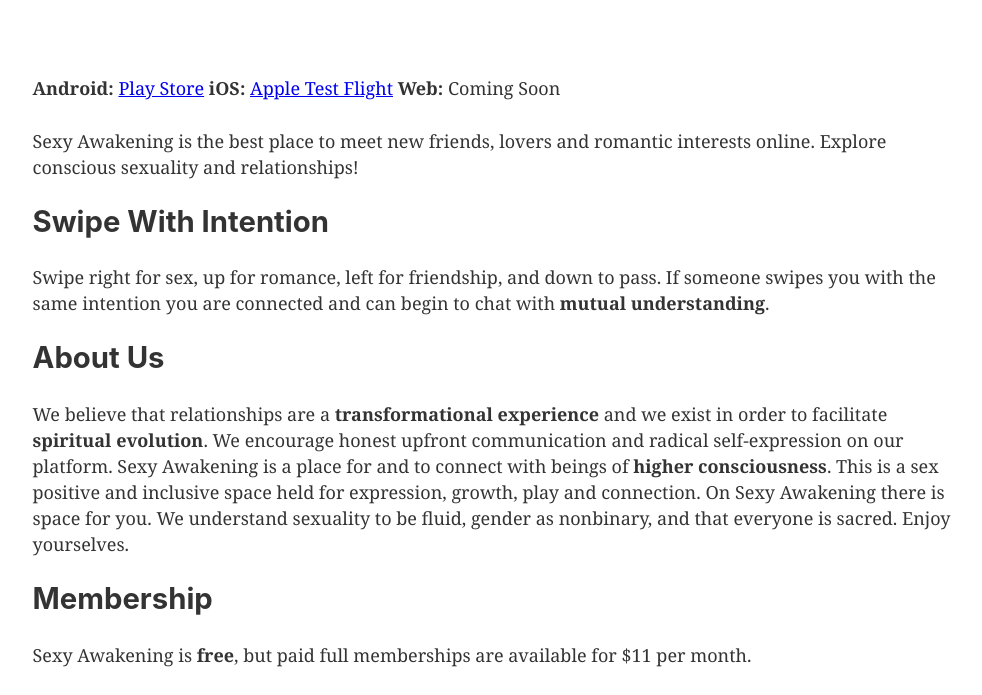
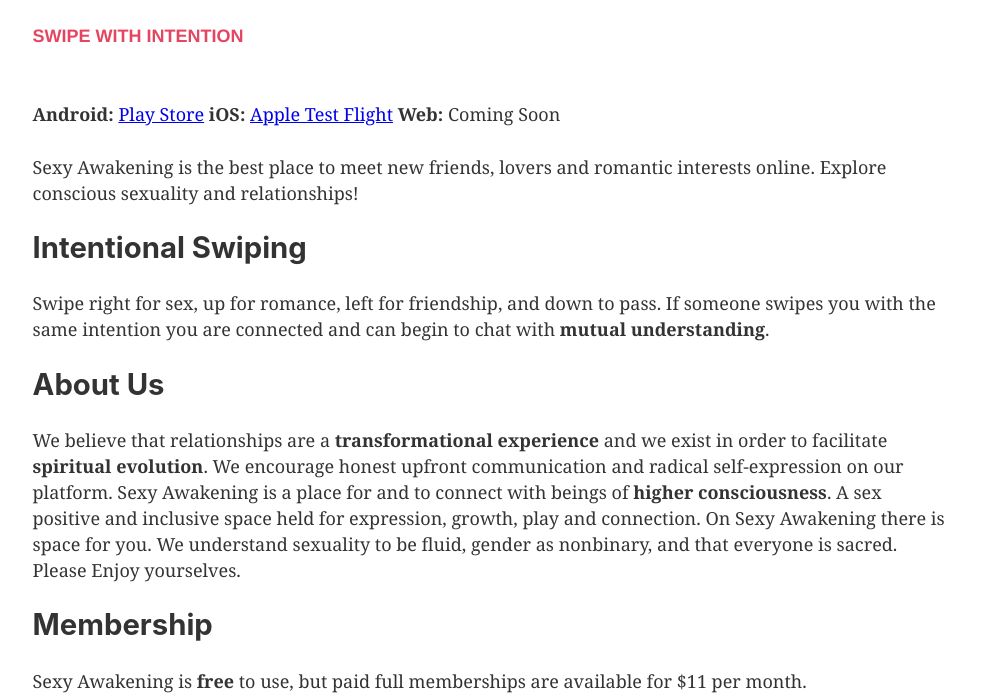
Before and after one commit to russjwells/sexy-awakening-website-2, a Gatsby site: page / in a window 1280 px wide. Shown: the part 109-804 px from the top of the page, without its empty margins (147-1129 px from the left). Built offline with nearby package versions, Linux system fonts and the light colour scheme; Gatsby itself is replaced by a stand-in of ours.

Commit message:
copy and subheader

```diff
--- a/src/components/header.js
+++ b/src/components/header.js
@@ -40,6 +40,16 @@
           </div>
         </Link>
       </div>
+      <div
+        style={{
+          color: `#e54560`,
+          textDecoration: `none`,
+          fontFamily: 'helvetica, arial, sans-serif',
+              fontWeight: 'bold',
+        }}
+      >
+        SWIPE WITH INTENTION
+        </div>
     </div>
   </header>
 )
--- a/src/pages/index.js
+++ b/src/pages/index.js
@@ -10,12 +10,12 @@
     <SEO title="Home" />
     <p><b>Android: </b><a href="https://play.google.com/store/apps/details?id=com.DigitalHyperspace.SexyAwakening">Play Store</a> <b>iOS: </b><a href="https://testflight.apple.com/join/A52QNb4b">Apple Test Flight</a> <b>Web: </b>Coming Soon</p>
     <p>Sexy Awakening is the best place to meet new friends, lovers and romantic interests online. Explore conscious sexuality and relationships!</p>
-    <h2>Swipe With Intention</h2>
+    <h2>Intentional Swiping</h2>
     <p>Swipe right for sex, up for romance, left for friendship, and down to pass. If someone swipes you with the same intention you are connected and can begin to chat with <b>mutual understanding</b>.</p>
     <h2>About Us</h2>
-    <p>We believe that relationships are a <b>transformational experience</b> and we exist in order to facilitate <b>spiritual evolution</b>. We encourage honest upfront communication and radical self-expression on our platform. Sexy Awakening is a place for and to connect with beings of <b>higher consciousness</b>. This is a sex positive and inclusive space held for expression, growth, play and connection. On Sexy Awakening there is space for you. We understand sexuality to be fluid, gender as nonbinary, and that everyone is sacred. Enjoy yourselves.</p>
+    <p>We believe that relationships are a <b>transformational experience</b> and we exist in order to facilitate <b>spiritual evolution</b>. We encourage honest upfront communication and radical self-expression on our platform. Sexy Awakening is a place for and to connect with beings of <b>higher consciousness</b>. A sex positive and inclusive space held for expression, growth, play and connection. On Sexy Awakening there is space for you. We understand sexuality to be fluid, gender as nonbinary, and that everyone is sacred. Please Enjoy yourselves.</p>
     <h2>Membership</h2>
-    <p>Sexy Awakening is <b>free</b>, but paid full memberships are available for $11 per month.</p>
+    <p>Sexy Awakening is <b>free</b> to use, but paid full memberships are available for $11 per month.</p>
     <p>You must be 18 or older to create an account.</p>
     <h2>How to Enter</h2>
     <p><b>Android: </b><a href="https://play.google.com/store/apps/details?id=com.DigitalHyperspace.SexyAwakening">Play Store</a></p>
```
